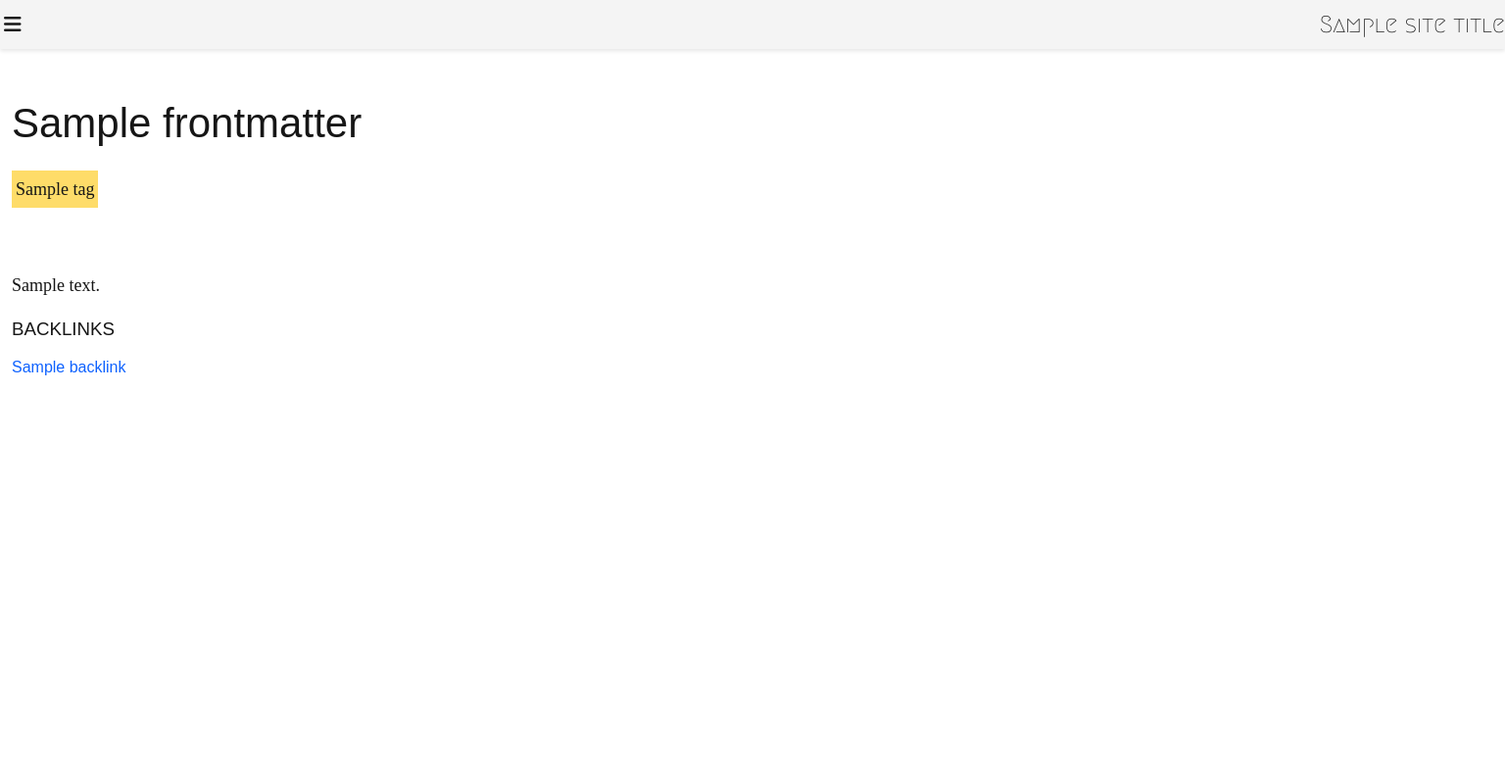
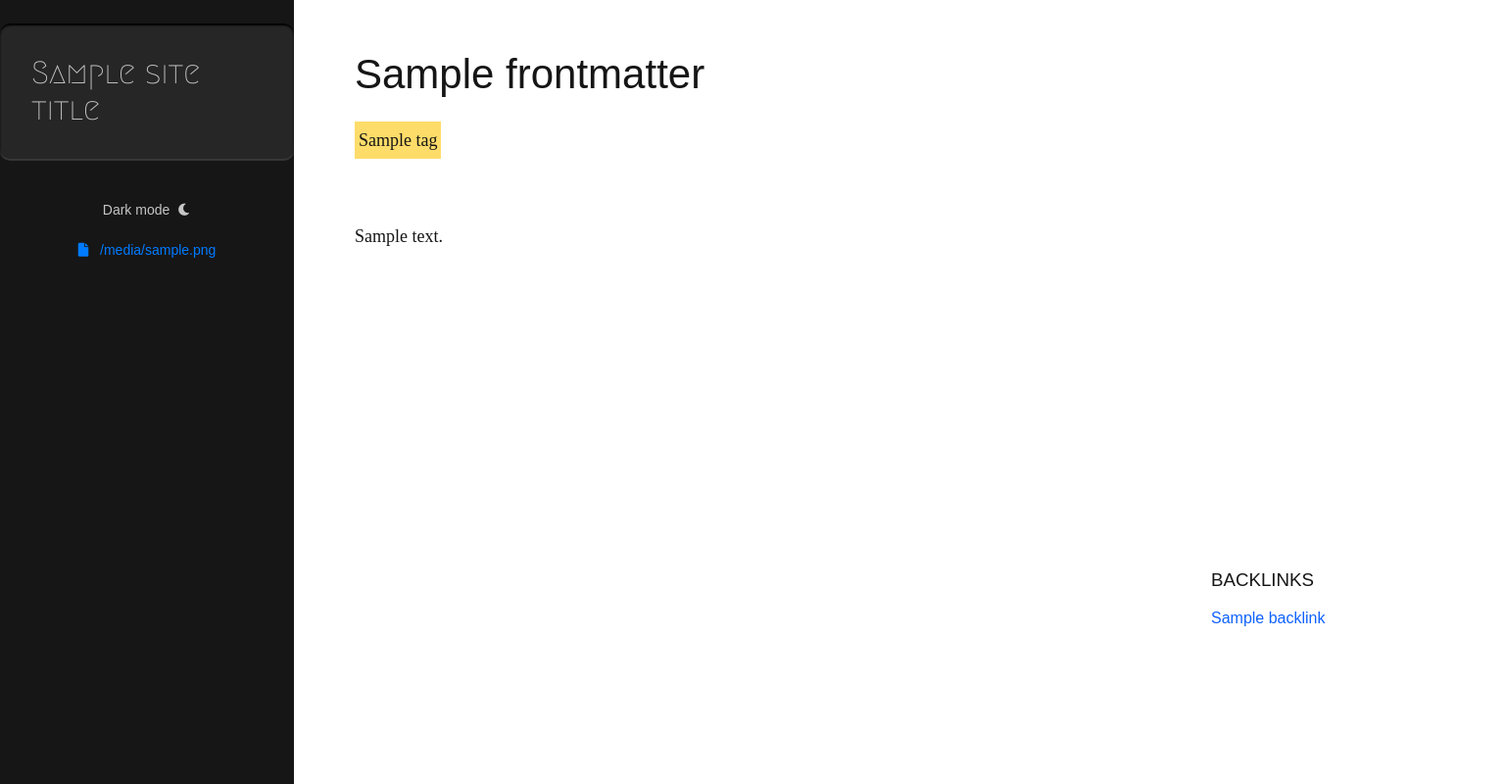
Before and after one commit to rishikanthc/markopolis, a FastAPI app: template markopolis/templates/page.html in a window 1536 px wide. Shown: the whole page at 98% size. Run offline with FastAPI, Linux system fonts and the light colour scheme; the template is opened without the code that fills it: most values are stand-ins (such as "Sample title", 1, 10 or a date in 2020); some libraries are stand-ins or nearby versions; some web fonts are replaced.

Commit message:
finished the UI

```diff
--- a/markopolis/static/styles.css
+++ b/markopolis/static/styles.css
@@ -14,7 +14,8 @@
     --tag: #fedc69;
     --tag-text: #161616;
     --nav: #893ffb;
-
+    --bar: #161616;
+    --bar-text: #c6c6c6;
     --table-th: #e0e0e0;
     --table-td: #f4f4f4;
 
@@ -144,9 +145,22 @@
     color: var(--text-primary);
     overflow-wrap: break-word;
     box-sizing: border-box;
+
+    /* Hide scrollbar for Chrome, Safari and Opera */
+    &::-webkit-scrollbar {
+        display: none;
+    }
+
+    /* Hide scrollbar for IE, Edge and Firefox */
+    -ms-overflow-style: none; /* IE and Edge */
+    scrollbar-width: none; /* Firefox */
 }
 
 /* panel */
+.panel {
+    color: var(--text-primary);
+}
+
 .backlinks {
     display: flex;
     flex-direction: column;
@@ -161,6 +175,7 @@
 .backlinks a {
     text-decoration: none;
     font-size: var(--text-03);
+    color: var(--link-primary);
 }
 
 /* Sidebar */
@@ -192,6 +207,7 @@
     margin: var(--spacing-06) auto;
     font-family: "Megrim", sans-serif;
     font-size: var(--text-08);
+    color: var(--bar-text);
 }
 
 /* Theme Switcher */
@@ -208,7 +224,7 @@
 
 #theme-text {
     font-size: var(--text-02);
-    color: var(--text-color);
+    color: var(--bar-text);
 }
 
 .theme-icon {
@@ -220,12 +236,12 @@
 
 .theme-icon .fa-sun {
     display: none;
-    color: var(--switcher);
+    color: var(--bar-text);
 }
 
 .theme-icon .fa-moon {
     display: inline-block;
-    color: var(--switcher);
+    color: var(--bar-text);
 }
 
 .switcher.dark .fa-sun {
@@ -249,6 +265,8 @@
 /* Menu */
 .menu {
     flex-grow: 1;
+    word-wrap: break-word;
+    overflow-wrap: anywhere;
 }
 
 .folder {
@@ -681,20 +699,20 @@
     right: 0;
     height: 50px;
     width: 100%;
-    background-color: var(--layer-01);
+    background-color: var(--bar);
     z-index: 1000;
     /* padding: 0 var(--spacing-04); */
     display: flex; /* Ensure flex display */
     align-items: center;
     justify-content: space-between;
-    box-shadow: 0 2px 4px rgba(0, 0, 0, 0.1);
+    /* box-shadow: 0 2px 4px rgba(0, 0, 0, 0.1); */
     box-sizing: border-box; /* Include padding in width calculation */
 }
 
 .menu-toggle {
-    background-color: var(--layer-01);
+    background-color: var(--bar);
     border: none;
-    color: var(--text-primary);
+    color: var(--bar-text);
     font-size: var(--text-05);
     padding: var(--spacing-02);
     cursor: pointer;
@@ -703,5 +721,78 @@
 .mobile-title {
     font-family: "Megrim", sans-serif;
     font-size: var(--text-06);
-    color: var(--text-primary);
+    color: var(--bar-text);
 }
+
+@media screen and (min-width: 1500px) {
+    .page_inner {
+        display: flex;
+        justify-content: space-between;
+        height: 100%;
+        /* overflow: hidden; */
+        /* margin-left: 350px; */
+        gap: var(--spacing-08);
+    }
+
+    .panel {
+        height: 100%;
+        /* height: calc(100% - 50px); */
+        position: absolute;
+        /* background: var(--bar); */
+        top: 0px;
+        right: 0px;
+        width: 300px;
+        display: flex;
+        flex-direction: column;
+        justify-content: flex-end;
+        /* padding: var(--spacing-04); */
+        align-items: left;
+        flex-grow: 1;
+    }
+}
+
+@media screen and (min-width: 1280px) {
+    .main {
+        height: 100svh;
+        margin: 0;
+        padding: 0;
+    }
+
+    .page {
+        margin-top: 0px;
+    }
+    .page_inner {
+        /* display: flex;
+        justify-content: center; */
+        height: 100%;
+        overflow: hidden;
+        margin-left: 350px;
+        /* gap: var(--spacing-08); */
+    }
+    .content {
+        overflow-y: scroll;
+    }
+
+    .mobile-top-bar {
+        display: none;
+    }
+
+    .sidebar {
+        left: 0;
+        width: 300px;
+        background: var(--bar);
+    }
+
+    .title {
+        background-color: #262626;
+        padding: 1em;
+        border-radius: 10px;
+        box-shadow:
+            inset 0 2px 2px #000,
+            0 2px 0 hsla(30, 0%, 32%, 0.55);
+    }
+
+    .mobile-title {
+        display: none;
+    }
+}
```
